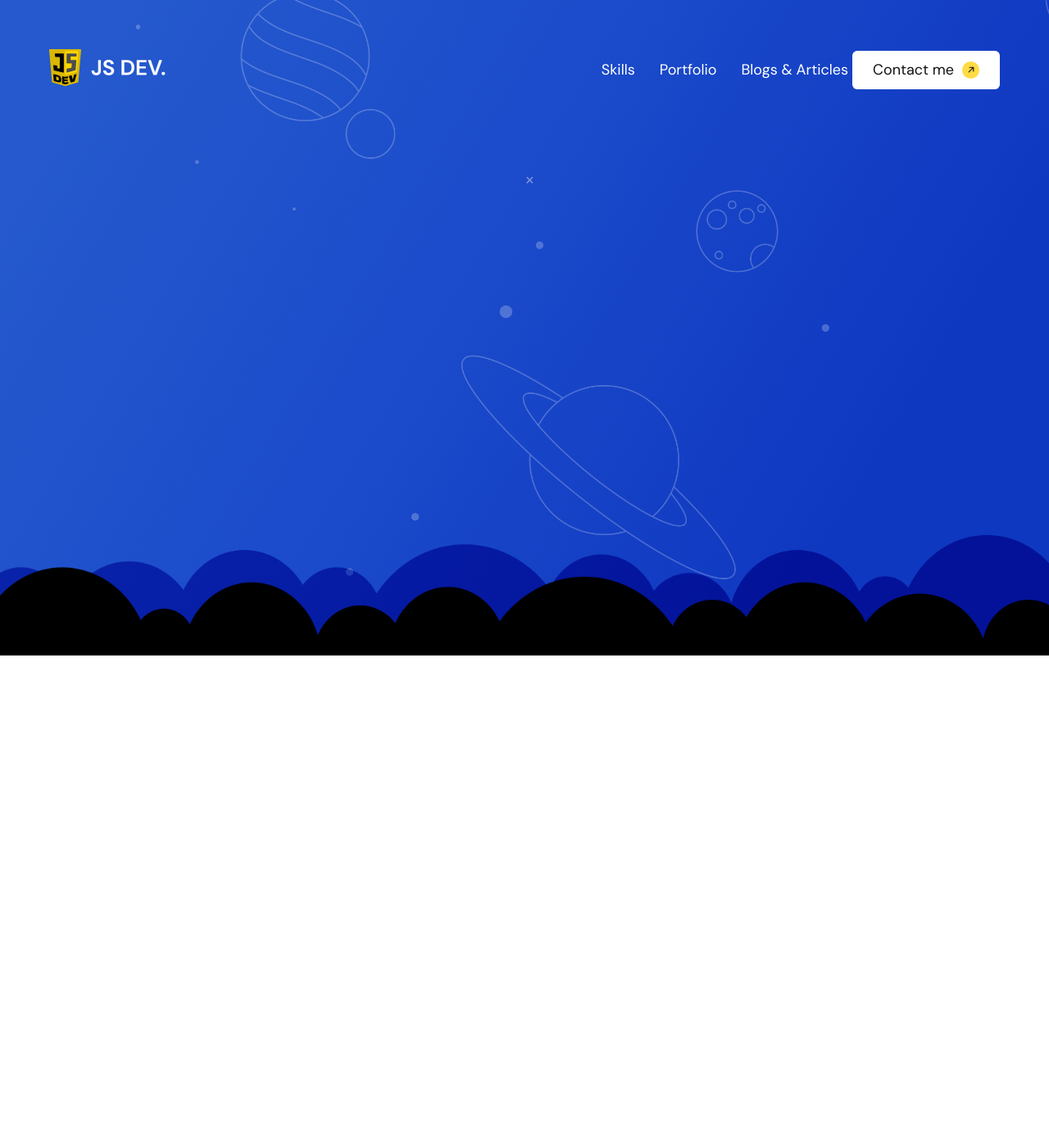
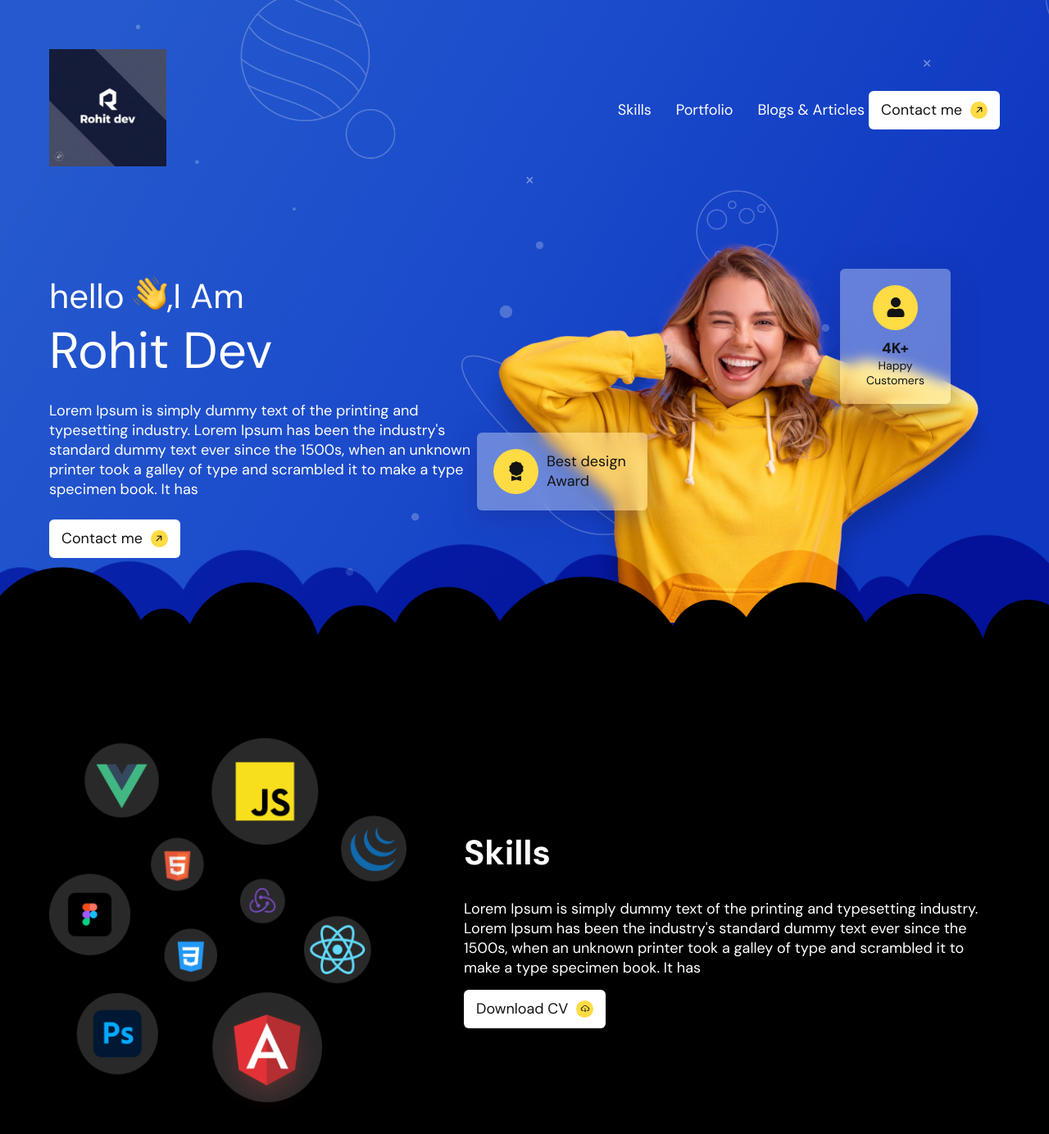
Before and after one commit to RohitShahni/portfolio, a React (Create React App) app: page / in a window 1280 px wide. Shown: the top 1384 px of the page at 82% size. Before the commit the page ends 800 px from the top, so only its background shows below. Built offline with nearby package versions, Linux system fonts and the light colour scheme.

Commit message:
phase 1 completed

```diff
--- a/src/App.js
+++ b/src/App.js
@@ -1,11 +1,13 @@
 import React from 'react';
 import Intro from "./components/intro";
 import "./app.scss";
+import Skills from "./components/skills";
 
 const App = () => {
   return (
     <div>
       <Intro/>
+      <Skills/>
     </div>
   )
 }
--- a/src/components/intro/index.jsx
+++ b/src/components/intro/index.jsx
@@ -2,6 +2,7 @@ import React from 'react';
 import cloud from '../../images/cloud.png';
 import cloudSoft from '../../images/cloud-soft.png';
 import NavigationBar from "../navigation-bar";
+import IntroContent from "./intro-content";
 
 import './style.scss'
 
@@ -16,6 +17,7 @@ const Intro = () => {
 
       <div className={'content'}>
         <NavigationBar/>
+        <IntroContent/>
       </div>
     </div>
   )
--- /dev/null
+++ b/src/components/intro/intro-content/index.jsx
@@ -0,0 +1,58 @@
+import React from "react";
+import './style.scss'
+import hand from '../../../../src/images/hand.png'
+import rohitImg from '../../../../src/images/rohitImg.jpeg'
+import girl from '../../../../src/images/girl.png'
+import CallToAction from "../../shared/CallToAction";
+import callToAction from "../../shared/CallToAction";
+import {BsAwardFill} from "react-icons/bs";
+import {FaUser} from "react-icons/fa";
+
+const IntroContent = () => {
+  return (
+    <div className={'intro-content'}>
+      <div className={'layout'}>
+        <div className={'left-col'}>
+          <h1 className={'title'}>
+            <span className={'small-text'}>
+              <span className={'text'}>hello</span>
+              <span className={'icon'}>
+                <img src={hand} alt="hand"/>
+              </span>
+              <span className={'text'}>,I Am</span>
+            </span>
+            <span className={'big-text'}>Rohit Dev </span>
+          </h1>
+          <p>Lorem Ipsum is simply dummy text of the printing and typesetting industry. Lorem Ipsum has been the
+            industry's standard dummy text ever since the 1500s, when an unknown printer took a galley of type and
+            scrambled it to make a type specimen book. It has</p>
+          <CallToAction text={'Contact me'}/>
+        </div>
+        <div className={'right-col'}>
+          <img src={girl} alt="rohit image"/>
+
+          <div className={'highlights horizontal'}>
+            <div className={'icon'}>
+              <BsAwardFill/>
+            </div>
+            <div className={'text'}>Best design Award</div>
+          </div>
+
+          <div className={'highlights vertical'}>
+            <div className={'icon'}>
+              <FaUser/>
+            </div>
+            <div className={'text'}>
+              <span>4K+</span>
+              Happy Customers
+            </div>
+          </div>
+
+        </div>
+      </div>
+
+    </div>
+  )
+}
+
+export default IntroContent;
--- /dev/null
+++ b/src/components/intro/intro-content/style.scss
@@ -0,0 +1,154 @@
+@import "../../../style-config/variable.scss";
+@import "../../../style-config/mixins.scss";
+
+.intro-content {
+  flex-grow: 1;
+  display: flex;
+  align-items: flex-end;
+
+  .layout {
+    display: flex;
+
+    .left-col {
+      width: 45%;
+      @include medium-screen {
+        padding-top: 55px;
+      }
+      @include large-screen {
+        padding-top: 0;
+        width: 37%
+      }
+
+      .title {
+        display: flex;
+        flex-direction: column;
+        color: $white;
+
+        .small-text {
+          @include typography(42px, 400, 48px);
+          display: flex;
+          align-items: center;
+
+          .icon {
+            margin-left: 10px;
+          }
+        }
+
+        .big-text {
+          @include typography(62px, 400, 72px);
+        }
+      }
+
+      p {
+        @include typography(18px, 400, 24px);
+        margin: 25px 0;
+        color: $white
+
+      }
+    }
+
+    .right-col {
+      display: flex;
+      width: 55%;
+      align-items: flex-end;
+      position: relative;
+      @include large-screen {
+        width: 63%;
+      }
+
+      img {
+        width: 100%;
+        display: block;
+        margin-bottom: 40px;
+        @include large-screen {
+          margin-bottom: 50px;
+          position: relative;
+          right: -100px;
+        }
+
+      }
+
+      .highlights {
+        @include glassmorphism-effect;
+        position: absolute;
+        border-radius: 6px;
+
+        .icon {
+          width: 55px;
+          height: 55px;
+          min-width: 55px;
+          display: flex;
+          align-items: center;
+          justify-content: center;
+          border-radius: 50%;
+          background-color: $yellow;
+          font-size: 24px;
+          color: $black-light;
+        }
+
+        .text {
+          padding: 0 10px;
+          @include typography(18px, 400, 24px);
+          color: $black-light;
+
+          span {
+            @include typography(14px, 400, 24px);
+          }
+        }
+
+        &.horizontal {
+          width: 208px;
+          height: 95px;
+          display: flex;
+          align-items: center;
+          top: 250px;
+          left: 0;
+          padding: 20px 10px 20px 20px;
+          @include medium-screen {
+            top: 250px;
+            left: 0;
+          }
+          @include large-screen {
+            top: 270px;
+            left: 0;
+          }
+
+        }
+
+        &.vertical {
+          width: 135px;
+          height: 165px;
+          min-height: 165px;
+          display: flex;
+          flex-direction: column;
+          align-items: center;
+          top: 50px;
+          right: 60px;
+          padding: 20px;
+          padding-bottom: 10px;
+          text-align: center;
+          @include medium-screen {
+            top: 50px;
+            right: 60px;
+          }
+          @include large-screen {
+            top: 85px;
+            right: -10px;
+          }
+
+          .text {
+            padding: 0 10px;
+            @include typography(14px, 400, 18px);
+            color: $black-light;
+            margin-top: 10px;
+
+            span {
+              @include typography(18px, 700, 24px);
+              display: block;
+            }
+          }
+        }
+      }
+    }
+  }
+}
--- a/src/components/intro/style.scss
+++ b/src/components/intro/style.scss
@@ -1,3 +1,6 @@
+@import "../../style-config/variable.scss";
+@import "../../style-config/mixins.scss";
+
 .intro-section {
   width: 100%;
   height: 100vh;
@@ -6,6 +9,7 @@
   position: relative;
   display: flex;
   justify-content: center;
+
 
 
   .vector-bg {
@@ -36,7 +40,8 @@
     z-index: 1;
     mix-blend-mode: soft-light;
   }
-  .content{
+
+  .content {
     width: 1200px;
     padding: 0 20px;
     position: relative;
--- a/src/components/navigation-bar/index.jsx
+++ b/src/components/navigation-bar/index.jsx
@@ -1,6 +1,7 @@
 import React from 'react';
 import './style.scss'
 import logo from '../../images/logo.png'
+import rohitdevlogo from '../../images/rohitdev.jpeg'
 import CallToAction from "../shared/CallToAction";
 
 const NavigationBar = () => {
@@ -8,7 +9,7 @@ const NavigationBar = () => {
     <div className="top-navigation-bar">
       <div className={'app-logo'}>
         <img
-          src={logo}
+          src={rohitdevlogo}
           alt={'rohit developer'}
         />
       </div>
--- a/src/components/shared/CallToAction/index.jsx
+++ b/src/components/shared/CallToAction/index.jsx
@@ -2,11 +2,12 @@ import React from 'react';
 import './style.scss'
 import Arrow from '../../shared/arrow/index'
 
-const CallToAction = ({text}) => {
+const CallToAction = ({text, icon, action}) => {
   return (
     <div className="call-to-action">
       <span className="text">{text}</span>
-      <Arrow/>
+      {icon ? <div className={'icon'}>{icon}</div> : <Arrow/>}
+
     </div>
   )
 }
--- a/src/components/shared/CallToAction/style.scss
+++ b/src/components/shared/CallToAction/style.scss
@@ -1,11 +1,10 @@
+
 @import "../../../style-config/variable.scss";
 @import "../../../style-config/mixins.scss";
-
-
 .call-to-action {
     height: 47px;
     width: fit-content;
-  padding: 0 25px;
+    padding: 0 15px;
     background: $white;
     border-radius: 6px;
     display: flex;
@@ -16,14 +15,42 @@
     position: relative;
     overflow: hidden;
     @include typography(18px, 400, 1);
-
     .text,
-  .arrow-icon {
+    .arrow-icon,
+    .icon {
         position: relative;
         z-index: 1;
         transition: all ease 500ms;
     }
-
-
-
+    .icon {
+        width: 21px;
+        height: 21px;
+        background-color: $yellow;
+        border-radius: 41px;
+        display: flex;
+        align-items: center;
+        justify-content: center;
+        margin-left: 10px;
+        font-size: 12px;
     }
+    &:before {
+        content: "";
+        position: absolute;
+        left: 0;
+        width: 100%;
+        height: 100%;
+        background: $yellow;
+        z-index: 0;
+        transform: translateX(-100%);
+        transition: all 300ms cubic-bezier(0.55, 0.055, 0.675, 0.19);
+    }
+    &:hover {
+        &:before {
+            transform: translateX(0);
+        }
+        .arrow-icon,
+        .icon {
+            background: $white;
+        }
+    }
+}
--- /dev/null
+++ b/src/components/shared/section/index.jsx
@@ -0,0 +1,22 @@
+import React from "react";
+
+import './style.scss';
+
+const Section = ({children, id, className, title, background}) => {
+  return (
+    <div id={id || ""} className={`section ${className ? className : ""} ${background === "dark" ? "dark" : "light"}`}>
+
+      <div className={'content'}>
+        {title && (
+          <div className={'section-title'}>
+            <h2>{title}</h2>
+          </div>
+        )}
+        {children}s
+      </div>
+
+    </div>
+  )
+}
+
+export default Section;
--- /dev/null
+++ b/src/components/shared/section/style.scss
@@ -0,0 +1,33 @@
+@import "../../../style-config/variable.scss";
+
+
+.section {
+  padding: 100px 0;
+  position: relative;
+  display: flex;
+  justify-content: center;
+
+  &.dark {
+    background-color: $black;
+  }
+
+  &.light {
+    background-color: $black-light;
+  }
+
+  .content {
+    width: 1200px;
+    padding: 0 20px;
+    position: relative;
+    display: flex;
+    align-items: center;
+    flex-direction: column;
+
+    .section-title {
+      width: 100%;
+      text-align: center;
+      color: $white;
+      max-width: 500px;
+    }
+  }
+}
--- /dev/null
+++ b/src/components/skills/index.jsx
@@ -0,0 +1,37 @@
+import React from "react";
+
+import './style.scss';
+import Section from "../shared/section";
+import TechIcons from '../../images/tech-icons.png'
+import CallToAction from "../shared/CallToAction";
+import {AiOutlineCloudDownload} from "react-icons/ai";
+
+const Skills = () => {
+  return (
+    <Section
+      background="dark"
+      id={"skills"}>
+      <div className={'skills-content-wrapper'}>
+        <div className={'left-col'}>
+          <img
+            src={TechIcons}
+            about={'JS,React,HTML,CSS,JavaScript,Node.js'}
+          />
+        </div>
+        <div className={'right-col'}>
+          <h2>Skills</h2>
+          <p>Lorem Ipsum is simply dummy text of the printing and
+            typesetting industry. Lorem Ipsum has been the
+            industry's standard dummy text ever since the 1500s,
+            when an unknown printer took a galley of type and
+            scrambled it to make a type specimen book. It has
+          </p>
+          <CallToAction text={'Download CV'}
+                        icon={<AiOutlineCloudDownload/>}/>
+        </div>
+      </div>
+    </Section>
+  )
+}
+
+export default Skills;
--- /dev/null
+++ b/src/components/skills/style.scss
@@ -0,0 +1,35 @@
+@import "../../style-config/variable.scss";
+@import "../../style-config/mixins.scss";
+
+.skills-content-wrapper {
+  display: flex;
+  align-items: center;
+
+  .left-col {
+    width: 40%;
+    display: flex;
+    align-items: center;
+    justify-content: flex-start;
+
+    img {
+      width: 100%;
+      max-width: 453px;
+      display: block;
+    }
+  }
+
+  .right-col {
+    width: 60%;
+    color: $white;
+    margin-left: 70px;
+
+    h2 {
+      margin-bottom: 30px;
+    }
+
+    p {
+      @include typography(18px, 400, 24px);
+      margin-bottom: 15px;
+    }
+  }
+}
```
Also changed, not shown: src/images/rohitImg.jpeg (added), src/images/rohitdev.jpeg (added). Lines whose indentation alone changed are shown as unchanged.
